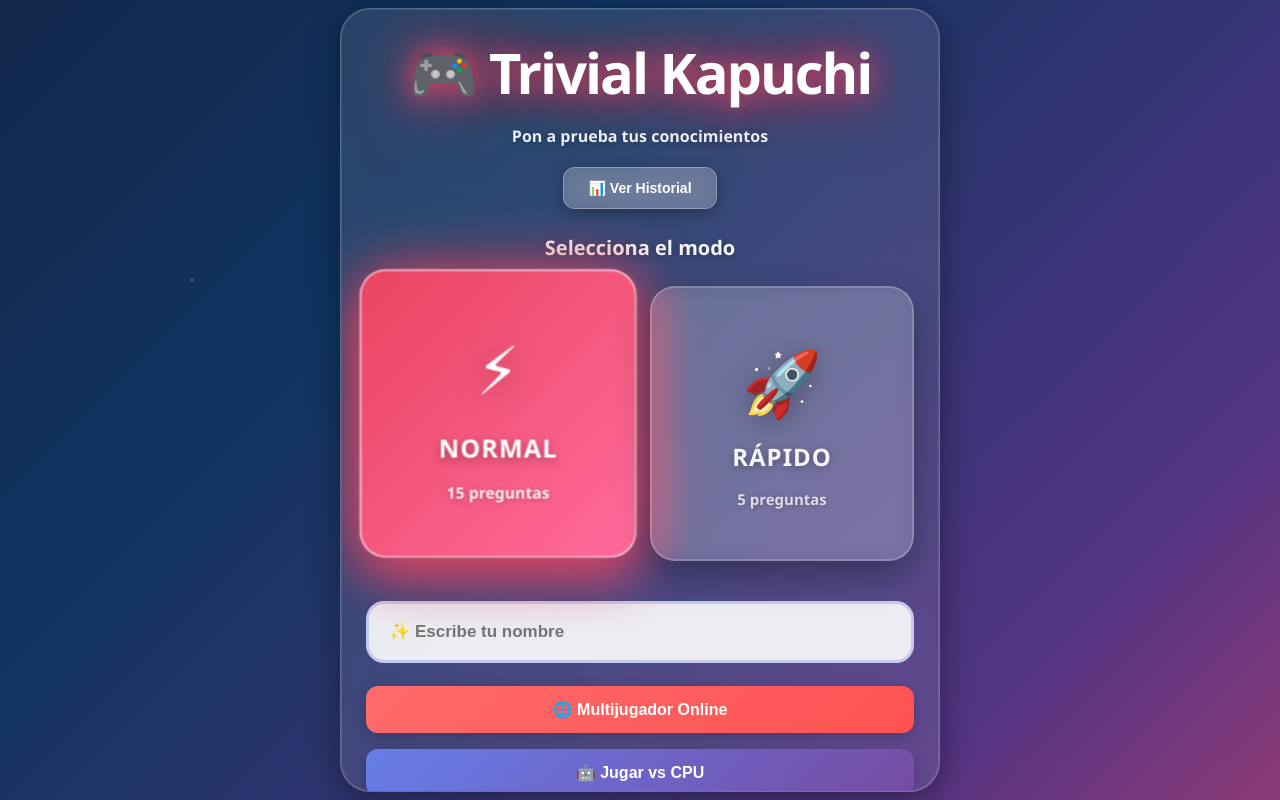
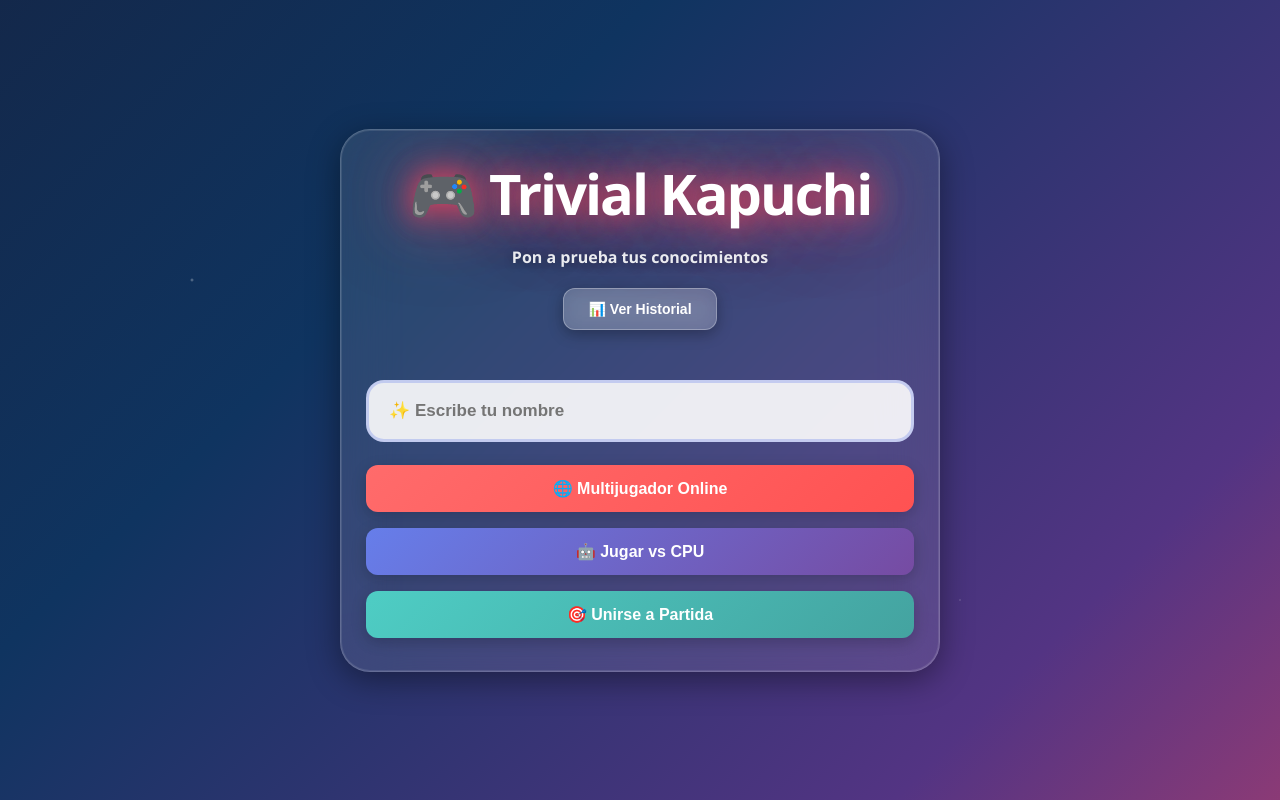
Before and after one commit to kapuchi888/trivial-server, a website: page public/index.html in a window 1280 px wide. Drawn offline with nearby package versions, Linux system fonts and the light colour scheme; no server answers.

Commit message:
Update index.html

```diff
--- a/public/index.html
+++ b/public/index.html
@@ -809,23 +809,7 @@
             </p>
             <button class="history-btn" onclick="toggleHistory()">📊 Ver Historial</button>
 
-            <h3 style="text-align: center; margin: 25px 0 15px 0; color: rgba(255, 255, 255, 0.95); font-size: 20px; font-weight: 800; text-shadow: 0 2px 10px rgba(0,0,0,0.3);">
-                Selecciona el modo
-            </h3>
-            <div class="mode-selector">
-                <div class="mode-btn selected" onclick="selectMode('normal')">
-                    <div class="mode-icon">⚡</div>
-                    <div class="mode-name">Normal</div>
-                    <div class="mode-desc">15 preguntas</div>
-                </div>
-                <div class="mode-btn" onclick="selectMode('quick')">
-                    <div class="mode-icon">🚀</div>
-                    <div class="mode-name">Rápido</div>
-                    <div class="mode-desc">5 preguntas</div>
-                </div>
-            </div>
-
-            <input type="text" id="playerName" placeholder="✨ Escribe tu nombre" maxlength="20">
+            <input type="text" id="playerName" placeholder="✨ Escribe tu nombre" maxlength="20" style="margin-top: 30px;">
             <button class="btn-primary" onclick="createRoom()">
                 <span style="position: relative; z-index: 1;">🌐 Multijugador Online</span>
             </button>
@@ -1045,9 +1029,10 @@
         // SISTEMA DE HISTORIAL
         function saveMatch(result) {
             var matches = JSON.parse(localStorage.getItem('trivialHistory') || '[]');
+            var modeText = totalRounds > 1 ? `${totalRounds} rondas × ${questionsPerRound}` : `${questionsPerRound} preguntas`;
             matches.unshift({
                 date: new Date().toLocaleString('es-ES'),
-                mode: gameMode === 'quick' ? 'Rápido' : 'Normal',
+                mode: modeText,
                 result: result.won ? 'Victoria' : 'Derrota',
                 score: result.myScore,
                 opponent: result.opponentName,
```
